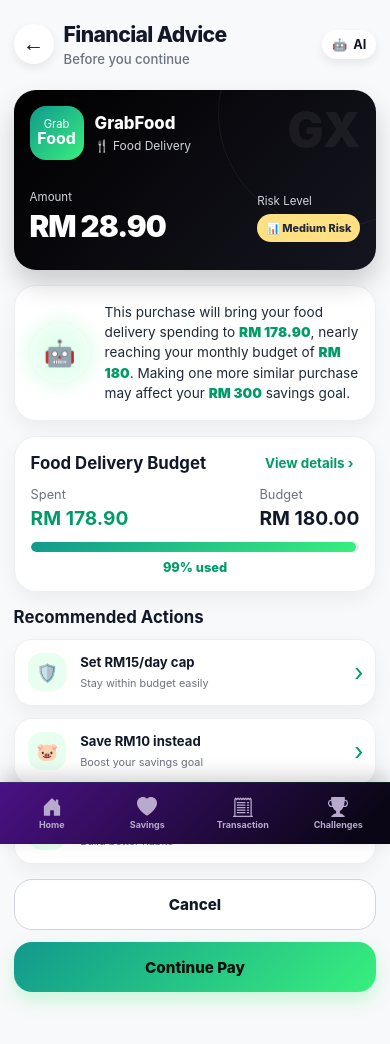
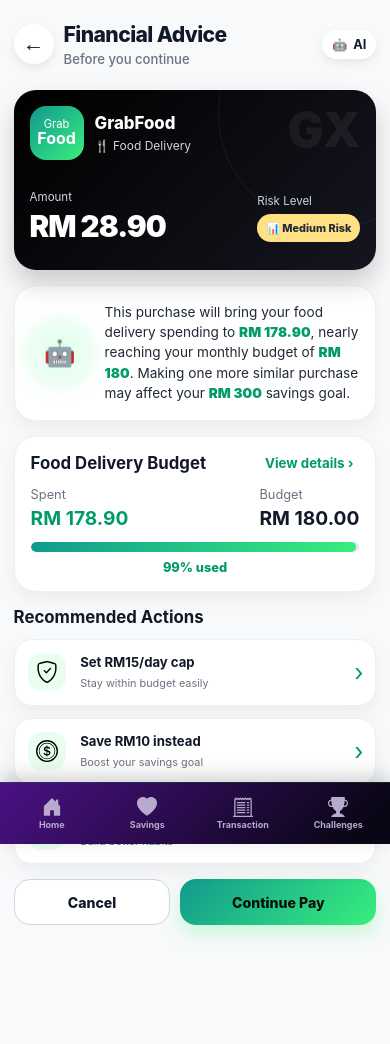
Before and after one commit to JCkwek/UTM-x-Hackathon-26---TechTribe, a React (Create React App) app: page /financial_advice in a window 390 px wide. Shown: the top 1044 px of the page. Built offline with nearby package versions, Linux system fonts and the light colour scheme.

Commit message:
Update spending values and enhance button styles in Transactions and FinancialAdvice

```diff
--- a/src/pages/FinancialAdvice.js
+++ b/src/pages/FinancialAdvice.js
@@ -1,16 +1,17 @@
-import styles from './FinancialAdvice.module.css';
-import { useNavigate } from 'react-router-dom';
+import styles from "./FinancialAdvice.module.css";
+import { useNavigate } from "react-router-dom";
+import { BsShieldCheck, BsCalendarCheck, BsCoin } from "react-icons/bs";
 
 function FinancialAdvice() {
   const transaction = {
-        merchant: 'GrabFood',
-        category: 'Food Delivery',
-        amount: 28.90,
-        currentSpent: 150.00,
-        projectedSpent: 178.90,
-        budgetLimit: 180.00,
-        savingsGoal: 300.00,
-        riskLevel: 'Medium Risk'
+    merchant: "GrabFood",
+    category: "Food Delivery",
+    amount: 28.9,
+    currentSpent: 150.0,
+    projectedSpent: 178.9,
+    budgetLimit: 180.0,
+    savingsGoal: 300.0,
+    riskLevel: "Medium Risk",
   };
 
   const usagePercent = Math.round(
@@ -20,34 +21,30 @@
   const navigate = useNavigate();
 
   const handleClick = (action) => {
-        if (action === 'Save RM10 instead') {
-            navigate('/savings');
+    if (action === "Save RM10 instead") {
+      navigate("/savings");
       return;
     }
 
-        if (action === 'Cancel transaction') {
-            navigate('/');
+    if (action === "Cancel transaction") {
+      navigate("/");
       return;
     }
 
-        if (action === 'Continue payment') {
-            alert('Payment continued!');
-            navigate('/');
+    if (action === "Continue payment") {
+      alert("Payment continued!");
+      navigate("/");
       return;
     }
 
     alert(`${action} clicked!`);
   };
 
-
   return (
     <div className={styles.advice}>
       {/* Header */}
       <header className={styles.header}>
-                <button
-                    className={styles.backBtn}
-                    onClick={() => navigate(-1)}
-                >
+        <button className={styles.backBtn} onClick={() => navigate(-1)}>
           ←
         </button>
 
@@ -84,9 +81,7 @@
 
           <div className={styles.riskBlock}>
             <p className={styles.cardLabel}>Risk Level</p>
-                        <span className={styles.riskPill}>
-                            📊 {transaction.riskLevel}
-                        </span>
+            <span className={styles.riskPill}>📊 {transaction.riskLevel}</span>
           </div>
         </div>
 
@@ -98,13 +93,12 @@
         <div className={styles.robotCircle}>🤖</div>
 
         <p>
-                    This purchase will bring your food delivery spending to{' '}
-                    <strong>RM {transaction.projectedSpent.toFixed(2)}</strong>,
-                    nearly reaching your monthly budget of{' '}
-                    <strong>RM {transaction.budgetLimit.toFixed(0)}</strong>.
-                    Making one more similar purchase may affect your{' '}
-                    <strong>RM {transaction.savingsGoal.toFixed(0)}</strong>{' '}
-                    savings goal.
+          This purchase will bring your food delivery spending to{" "}
+          <strong>RM {transaction.projectedSpent.toFixed(2)}</strong>, nearly
+          reaching your monthly budget of{" "}
+          <strong>RM {transaction.budgetLimit.toFixed(0)}</strong>. Making one
+          more similar purchase may affect your{" "}
+          <strong>RM {transaction.savingsGoal.toFixed(0)}</strong> savings goal.
         </p>
       </section>
 
@@ -112,7 +106,7 @@
       <section className={styles.budgetCard}>
         <div className={styles.sectionHeader}>
           <h3>Food Delivery Budget</h3>
-                    <button onClick={() => handleClick('View details')}>
+          <button onClick={() => handleClick("View details")}>
             View details ›
           </button>
         </div>
@@ -146,9 +140,11 @@
         <div className={styles.actionGrid}>
           <button
             className={styles.actionCard}
-                        onClick={() => handleClick('Set RM15/day cap')}
+            onClick={() => handleClick("Set RM15/day cap")}
           >
-                        <div className={styles.actionIcon}>🛡️</div>
+            <div className={styles.actionIcon}>
+              <BsShieldCheck size={22} />
+            </div>
             <h4>Set RM15/day cap</h4>
             <p>Stay within budget easily</p>
             <span>›</span>
@@ -156,9 +152,11 @@
 
           <button
             className={styles.actionCard}
-                        onClick={() => handleClick('Save RM10 instead')}
+            onClick={() => handleClick("Save RM10 instead")}
           >
-                        <div className={styles.actionIcon}>🐷</div>
+            <div className={styles.actionIcon}>
+              <BsCoin size={22} />
+            </div>
             <h4>Save RM10 instead</h4>
             <p>Boost your savings goal</p>
             <span>›</span>
@@ -166,9 +164,11 @@
 
           <button
             className={styles.actionCard}
-                        onClick={() => handleClick('Start challenge')}
+            onClick={() => handleClick("Start challenge")}
           >
-                        <div className={styles.actionIcon}>📅</div>
+            <div className={styles.actionIcon}>
+              <BsCalendarCheck size={22} />
+            </div>
             <h4>Start 3-day no-delivery challenge</h4>
             <p>Build better habits</p>
             <span>›</span>
@@ -180,14 +180,14 @@
       <div className={styles.decisionButtons}>
         <button
           className={styles.cancelBtn}
-                    onClick={() => handleClick('Cancel transaction')}
+          onClick={() => handleClick("Cancel transaction")}
         >
           Cancel
         </button>
 
         <button
           className={styles.continueBtn}
-                    onClick={() => handleClick('Continue payment')}
+          onClick={() => handleClick("Continue payment")}
         >
           Continue Pay
         </button>
--- a/src/pages/FinancialAdvice.module.css
+++ b/src/pages/FinancialAdvice.module.css
@@ -408,16 +408,19 @@
   display: grid;
   grid-template-columns: 1fr 1.2fr;
   gap: 12px;
+  width: 100%;
 }
 
 .cancelBtn,
 .continueBtn {
+  width: 100%;
   border-radius: 18px;
   padding: 0.95rem 1rem;
   font-family: inherit;
   font-weight: 800;
   cursor: pointer;
   font-size: 0.95rem;
+  white-space: nowrap;
 }
 
 .cancelBtn {
@@ -568,8 +571,17 @@
     grid-row: 2;
     font-size: 0.72rem;
   }
+
   .decisionButtons {
-    grid-template-columns: 1fr;
+    grid-template-columns: 1fr 1.25fr;
+    gap: 10px;
+  }
+
+  .cancelBtn,
+  .continueBtn {
+    padding: 0.85rem 0.75rem;
+    font-size: 0.88rem;
+    border-radius: 16px;
   }
 }
 
@@ -688,4 +700,16 @@
   .aiAdviceCard {
     grid-template-columns: 1fr;
   }
+
+  .decisionButtons {
+    grid-template-columns: 0.9fr 1.2fr;
+    gap: 8px;
+  }
+
+  .cancelBtn,
+  .continueBtn {
+    padding: 0.78rem 0.55rem;
+    font-size: 0.8rem;
+    border-radius: 14px;
+  }
 }
--- a/src/pages/Transactions.js
+++ b/src/pages/Transactions.js
@@ -3,7 +3,7 @@
 function Transactions() {
     const monthlySummary = {
         income: 1800.00,
-        spending: 48.90,
+        spending: 198.90,
         autoSaved: 0.10,
         balanceImpact: 0.87
     };
@@ -12,9 +12,9 @@
         {
             name: 'Food Delivery',
             icon: '🍔',
-            spent: 28.90,
+            spent: 178.90,
             budget: 180.00,
-            status: 'Healthy'
+            status: 'Near limit'
         },
         {
             name: 'Transport',
```
Lines whose indentation alone changed are shown as unchanged.
